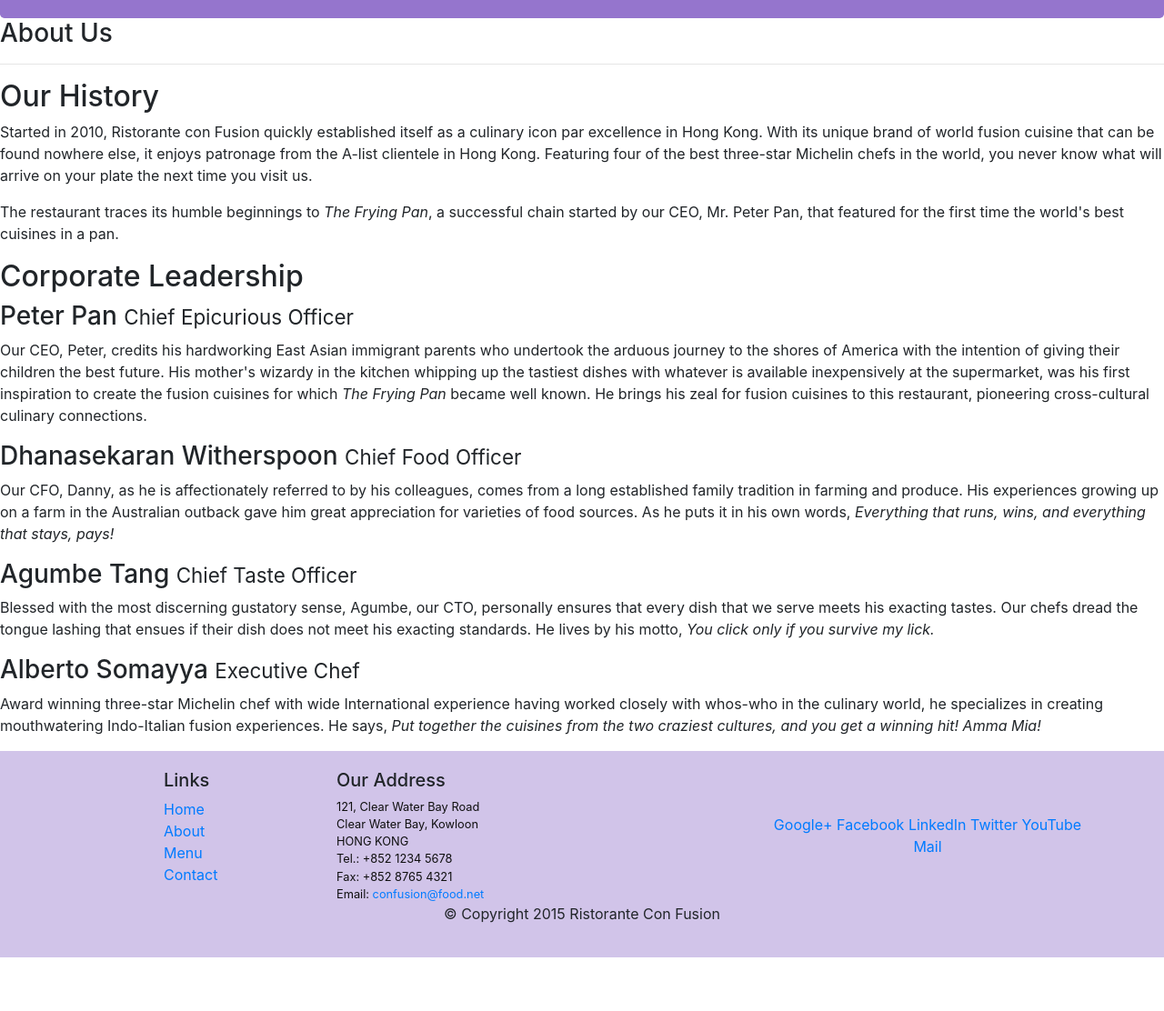
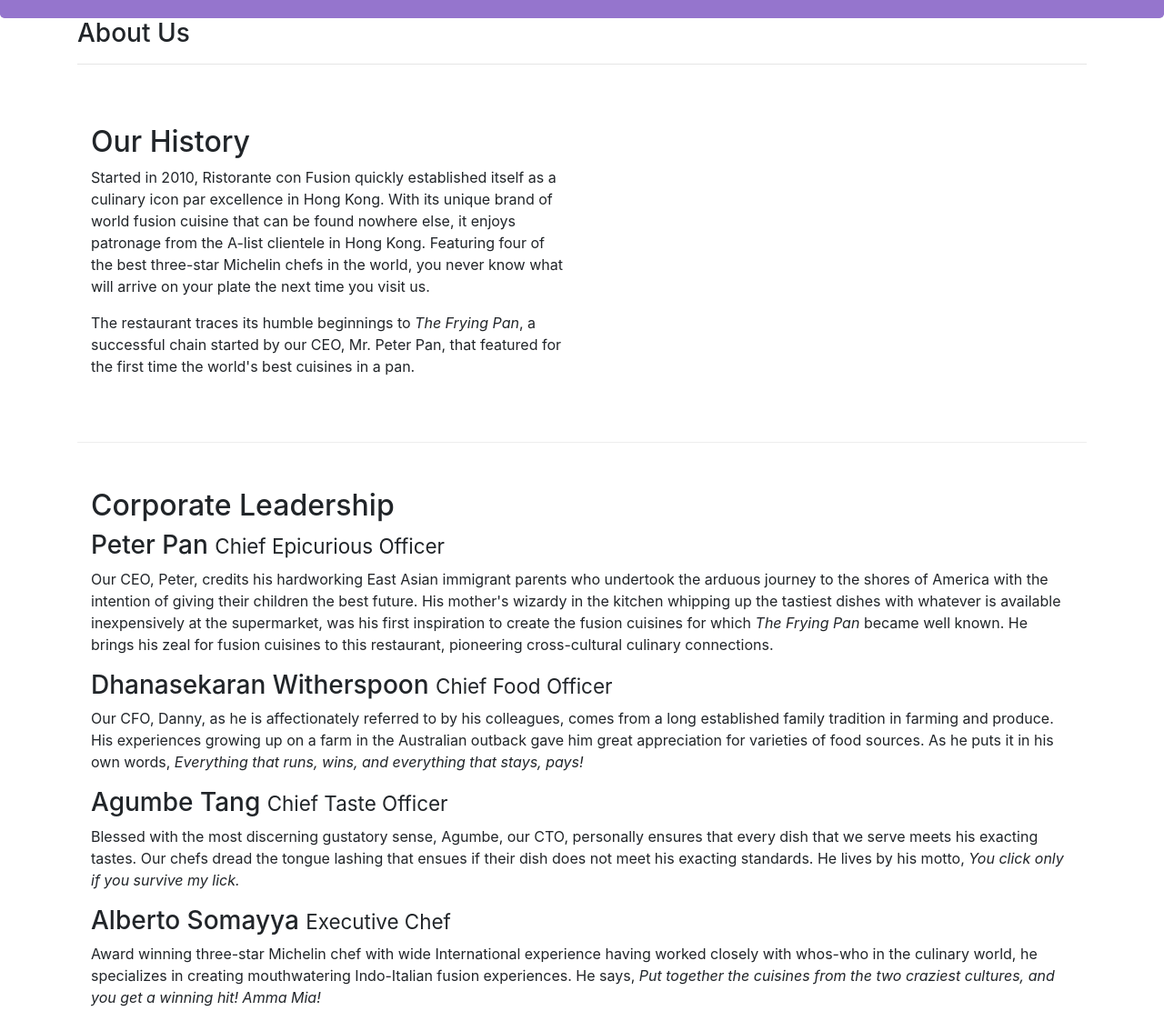
Before and after one commit to olimax1979/conFusion, a website: page aboutus.html in a window 1280 px wide. Shown: the part 240-1352 px from the top of the page at 91% size. Before the commit the page ends 1293 px from the top, so only its background shows below. Drawn offline with nearby package versions, Linux system fonts and the light colour scheme.

Commit message:
Wk 1 Ass 1 completed V1

```diff
--- a/aboutus.html
+++ b/aboutus.html
@@ -28,16 +28,16 @@
         </div>
     </header>
 
-    <div>
-        <div>
-            <div>
+    <div class="container">
+      <div class="row">
+        <div class="col-sm">
                <h3>About Us</h3>
                <hr>
             </div>
         </div>
 
-        <div>
-            <div>
+        <div class="row row-content">
+            <div class="col-sm-6">
                 <h2>Our History</h2>
                 <p>Started in 2010, Ristorante con Fusion quickly established itself as a culinary icon par excellence in Hong Kong. With its unique brand of world fusion cuisine that can be found nowhere else, it enjoys patronage from the A-list clientele in Hong Kong.  Featuring four of the best three-star Michelin chefs in the world, you never know what will arrive on your plate the next time you visit us.</p>
                 <p>The restaurant traces its humble beginnings to <em>The Frying Pan</em>, a successful chain started by our CEO, Mr. Peter Pan, that featured for the first time the world's best cuisines in a pan.</p>
@@ -47,17 +47,17 @@
         </div>
 
 
-        <div>
-            <div>
+        <div class="row row-content">
+            <div class="col-sm">
                 <h2>Corporate Leadership</h2>
                 <h3>Peter Pan <small>Chief Epicurious Officer</small></h3>
-                <p>Our CEO, Peter, credits his hardworking East Asian immigrant parents who undertook the arduous journey to the shores of America with the intention of giving their children the best future. His mother's wizardy in the kitchen whipping up the tastiest dishes with whatever is available inexpensively at the supermarket, was his first inspiration to create the fusion cuisines for which <em>The Frying Pan</em> became well known. He brings his zeal for fusion cuisines to this restaurant, pioneering cross-cultural culinary connections.</p>
+                <p class="hidden-xs-down">Our CEO, Peter, credits his hardworking East Asian immigrant parents who undertook the arduous journey to the shores of America with the intention of giving their children the best future. His mother's wizardy in the kitchen whipping up the tastiest dishes with whatever is available inexpensively at the supermarket, was his first inspiration to create the fusion cuisines for which <em>The Frying Pan</em> became well known. He brings his zeal for fusion cuisines to this restaurant, pioneering cross-cultural culinary connections.</p>
                 <h3>Dhanasekaran Witherspoon <small>Chief Food Officer</small></h3>
-                <p>Our CFO, Danny, as he is affectionately referred to by his colleagues, comes from a long established family tradition in farming and produce. His experiences growing up on a farm in the Australian outback gave him great appreciation for varieties of food sources. As he puts it in his own words, <em>Everything that runs, wins, and everything that stays, pays!</em></p>
+                <p class="hidden-xs-down">Our CFO, Danny, as he is affectionately referred to by his colleagues, comes from a long established family tradition in farming and produce. His experiences growing up on a farm in the Australian outback gave him great appreciation for varieties of food sources. As he puts it in his own words, <em>Everything that runs, wins, and everything that stays, pays!</em></p>
                 <h3>Agumbe Tang <small>Chief Taste Officer</small></h3>
-                <p>Blessed with the most discerning gustatory sense, Agumbe, our CTO, personally ensures that every dish that we serve meets his exacting tastes. Our chefs dread the tongue lashing that ensues if their dish does not meet his exacting standards. He lives by his motto, <em>You click only if you survive my lick.</em></p>
+                <p class="hidden-xs-down">Blessed with the most discerning gustatory sense, Agumbe, our CTO, personally ensures that every dish that we serve meets his exacting tastes. Our chefs dread the tongue lashing that ensues if their dish does not meet his exacting standards. He lives by his motto, <em>You click only if you survive my lick.</em></p>
                 <h3>Alberto Somayya <small>Executive Chef</small></h3>
-                <p>Award winning three-star Michelin chef with wide International experience having worked closely with whos-who in the culinary world, he specializes in creating mouthwatering Indo-Italian fusion experiences. He says, <em>Put together the cuisines from the two craziest cultures, and you get a winning hit! Amma Mia!</em></p>
+                <p class="hidden-xs-down">Award winning three-star Michelin chef with wide International experience having worked closely with whos-who in the culinary world, he specializes in creating mouthwatering Indo-Italian fusion experiences. He says, <em>Put together the cuisines from the two craziest cultures, and you get a winning hit! Amma Mia!</em></p>
             </div>
        </div>
 
```
Also changed, not shown: index.html (+4 -4 lines).
